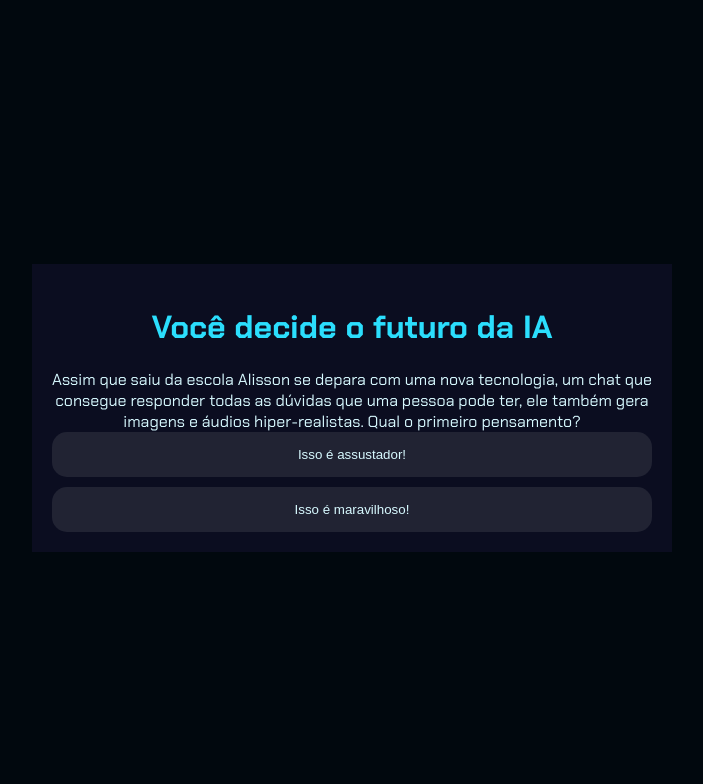
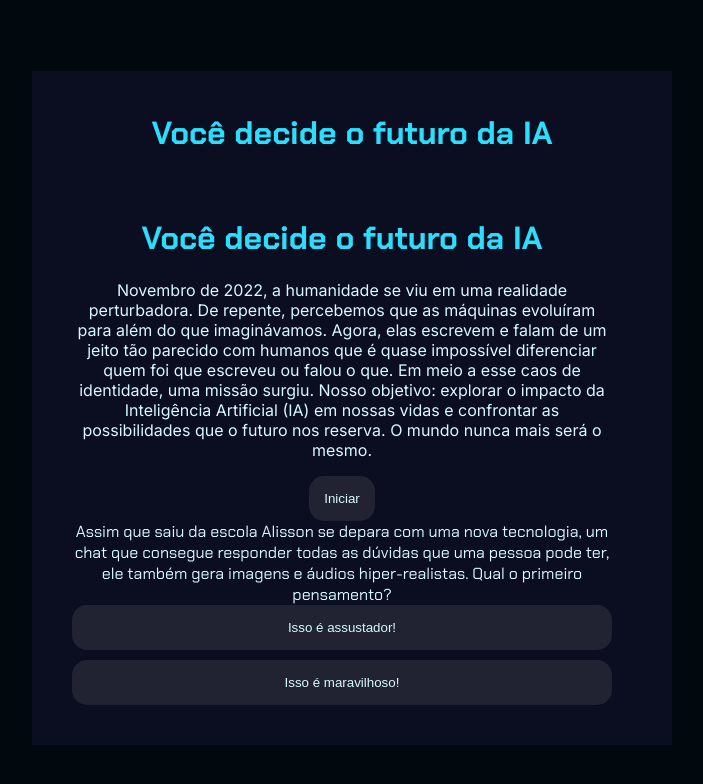
Before and after one commit to neymarzinho/missao, a plain HTML site: page index.html in a window 1280 px wide. Shown: the whole page, without its empty margins (288-991 px from the left). Drawn offline with Linux system fonts and the light colour scheme.

Commit message:
Update index.html

```diff
--- a/index.html
+++ b/index.html
@@ -9,6 +9,18 @@
 <body>
     <div class="caixa-principal">
         <h1>Você decide o futuro da IA</h1>
+        <div class="caixa-principal">
+        <h1>Você decide o futuro da IA</h1>
+        <div class="tela-inicial">
+                <p>Novembro de 2022, a humanidade se viu em uma realidade perturbadora.
+                        De repente, percebemos que as máquinas evoluíram para além do que imaginávamos.
+                        Agora, elas escrevem e falam de um jeito tão parecido com humanos que é quase impossível diferenciar quem foi que escreveu ou falou o que.
+                        Em meio a esse caos de identidade, uma missão surgiu.
+                        Nosso objetivo: explorar o impacto da Inteligência Artificial (IA) em nossas vidas e confrontar as possibilidades que o futuro nos reserva.
+                        O mundo nunca mais será o mesmo.
+                </p>
+                <button class="iniciar-btn">Iniciar</button>
+        </div>
         <div class="caixa-perguntas"></div>
         <div class="caixa-alternativas"></div>
         <div class="caixa-resultado">
```
